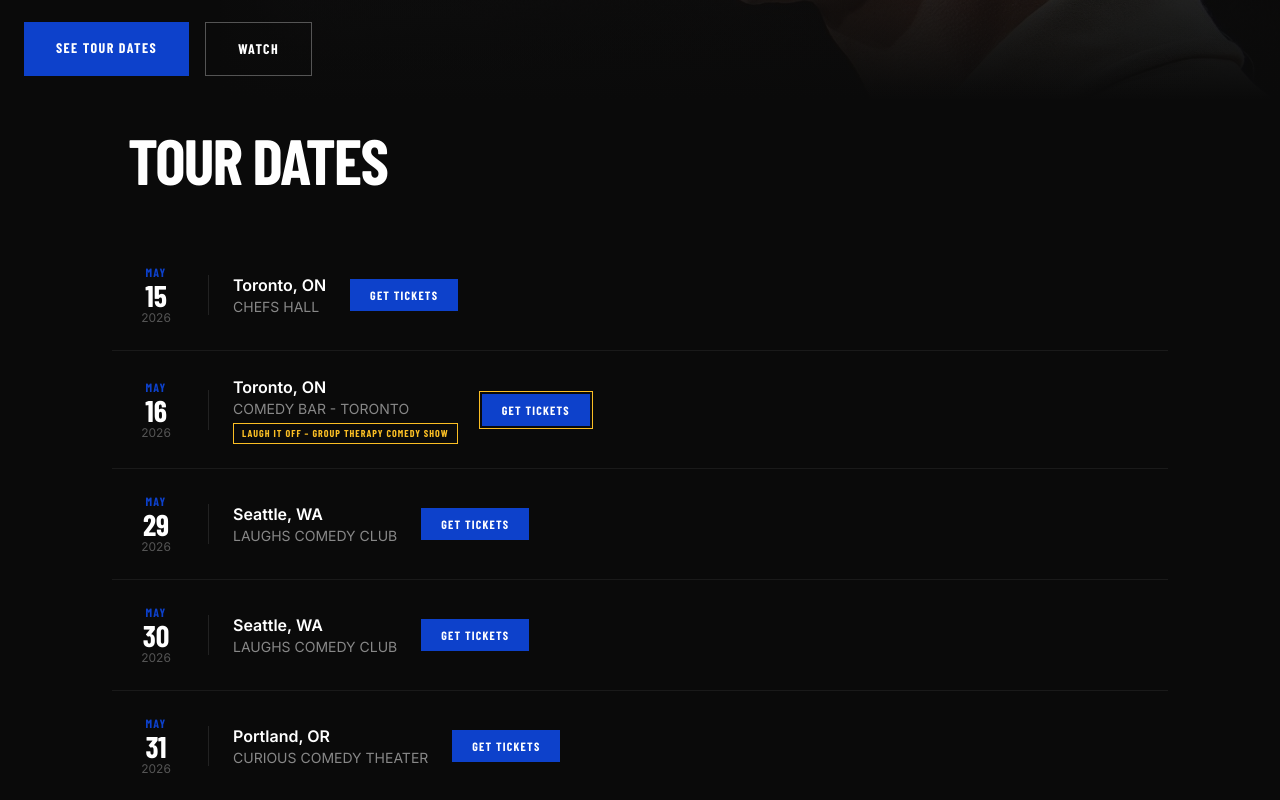
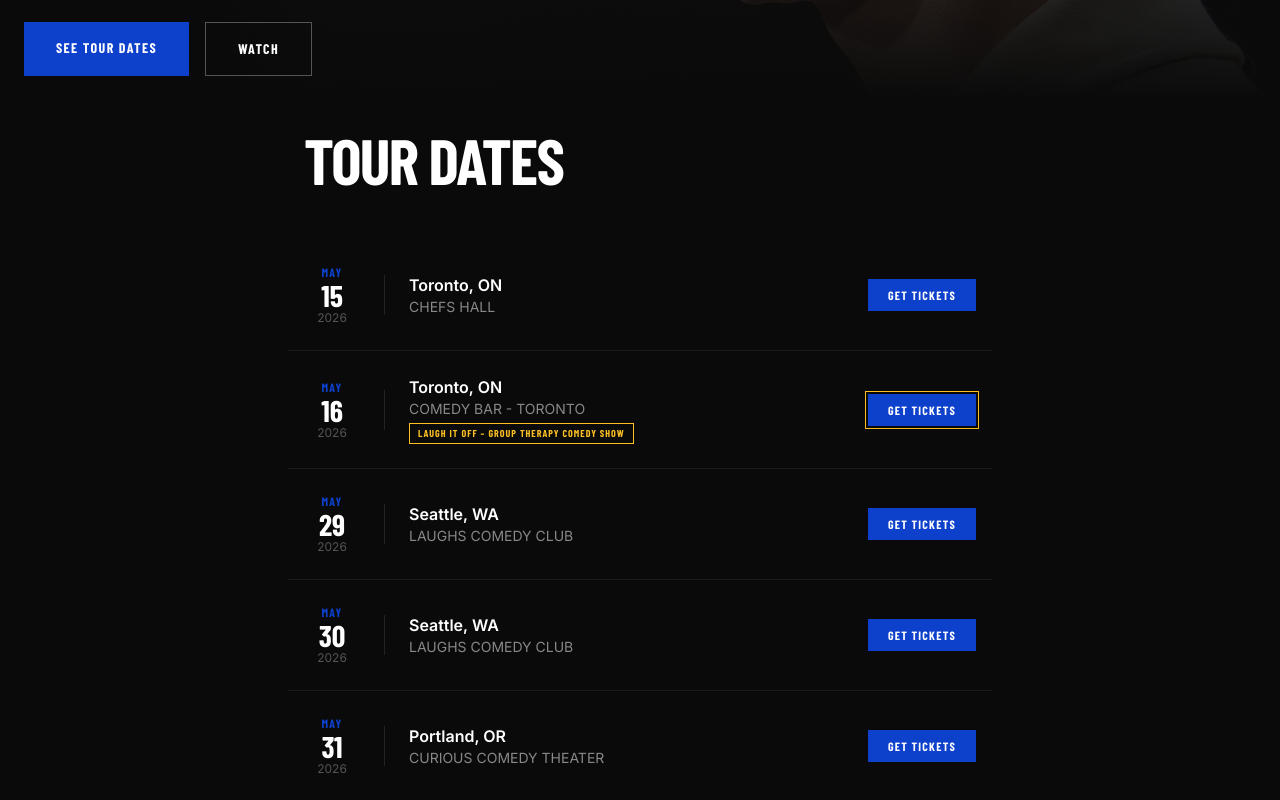
Before and after one commit to andpacker/andpacker-website, a Next.js app: page / in a window 1280 px wide. Shown: the part 700-1500 px from the top of the page. Built offline with nearby package versions, Linux system fonts and the light colour scheme; no server answers; a web font is replaced by a local one.

Commit message:
Narrow tour section to max-w-2xl, centre on page, revert info block

```diff
--- a/components/TourDates.tsx
+++ b/components/TourDates.tsx
@@ -62,7 +62,7 @@
 
   return (
     <section id="tour" className="pt-7 pb-7 px-6">
-      <div className="max-w-5xl mx-auto">
+      <div className="max-w-2xl mx-auto">
         <div className="flex items-end justify-between mb-12">
           <h2 className="font-[family-name:var(--font-display)] font-extrabold uppercase text-[clamp(2rem,6vw,4rem)] leading-none tracking-tight text-white">
             Tour Dates
@@ -96,7 +96,7 @@
 
                   <div className="h-10 w-px bg-[#222] flex-shrink-0" />
 
-                  <div className="flex-1 min-w-0 md:flex-none md:max-w-xs">
+                  <div className="flex-1 min-w-0">
                     <div className="text-white font-semibold truncate">{show.city}</div>
                     <div className="text-[#888] text-sm truncate">{show.venue}</div>
                     {show.showType === "laugh_it_off" && (
```
